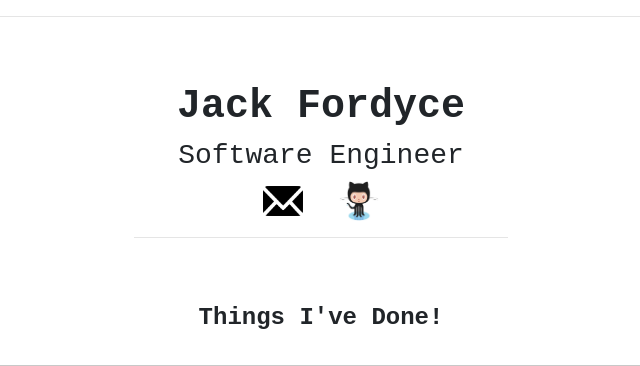
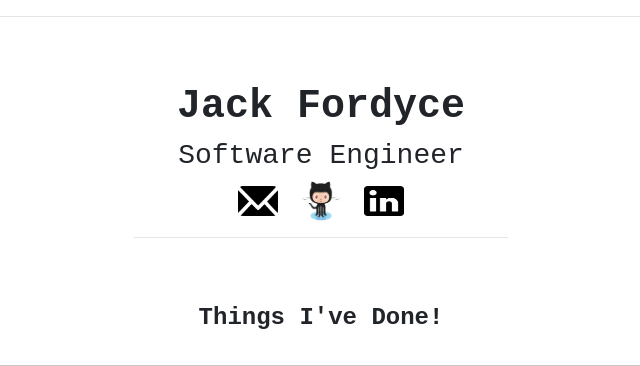
Before and after one commit to jackmford/personal-website, a Flask app: page / in a window 1280 px wide. Shown: the part 56-422 px from the top of the page, without its empty margins (319-959 px from the left). Run offline with Flask 2, Linux system fonts and the light colour scheme; some libraries are stand-ins or nearby versions.

Commit message:
linkedin button

```diff
--- a/static/css/index.css
+++ b/static/css/index.css
@@ -1,6 +1,16 @@
 #top-level{
 	text-align: center;
 	margin-top: 50px;
+}
+#linked-link{
+	position:relative;
+	left:13px;
+}
+.linked-btn{
+	height: 30px;
+	width: 40px;
+	display: inline-block;
+  text-align: center;
 }
 .proj-p-title{
   padding:10px;
@@ -62,7 +72,6 @@ html, body{
 }
 #git-link{
 	position:relative;
-	left:13px;
 }
 #contact{
     border: none;
--- a/templates/index.html
+++ b/templates/index.html
@@ -24,6 +24,7 @@
                     <h3 id="title-header">Software Engineer</h3>
                     <a href="mailto:jackmitchellfordyce@gmail.com" target="_blank" id="mail-link"><img class="mail-btn" src="../static/img/emailpic.png"></a>
                 		<a href="https://github.com/jackmford" target="_blank" id="git-link"><img class="git-btn" src="../static/img/Octocat.jpg"></a>
+                    <a href="https://www.linkedin.com/in/jackmitchellfordyce/" target="_blank" id="linked-link"><img class="linked-btn" src="../static/img/linkedin.png"></a>
 										<hr>
                 </div>
             </div>
```
Also changed, not shown: static/img/linkedin.png (added).
